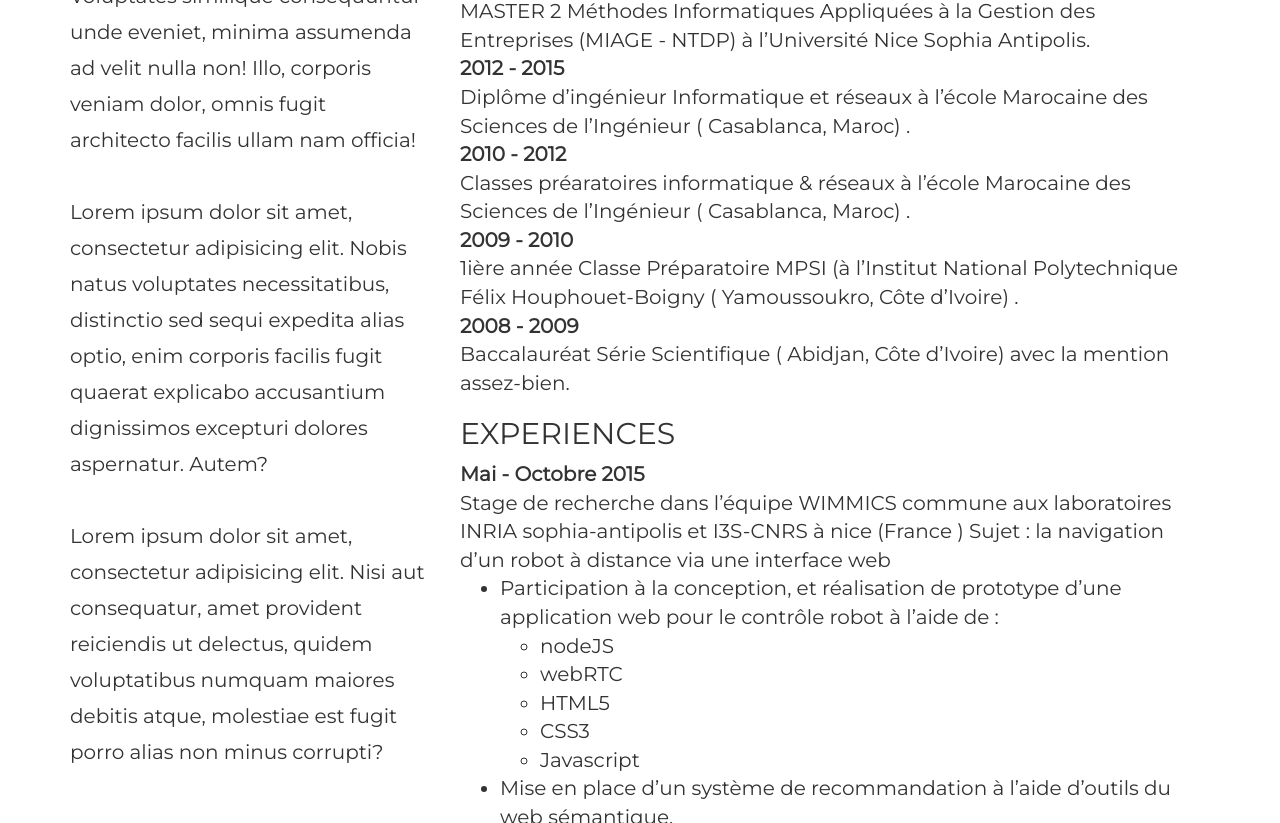
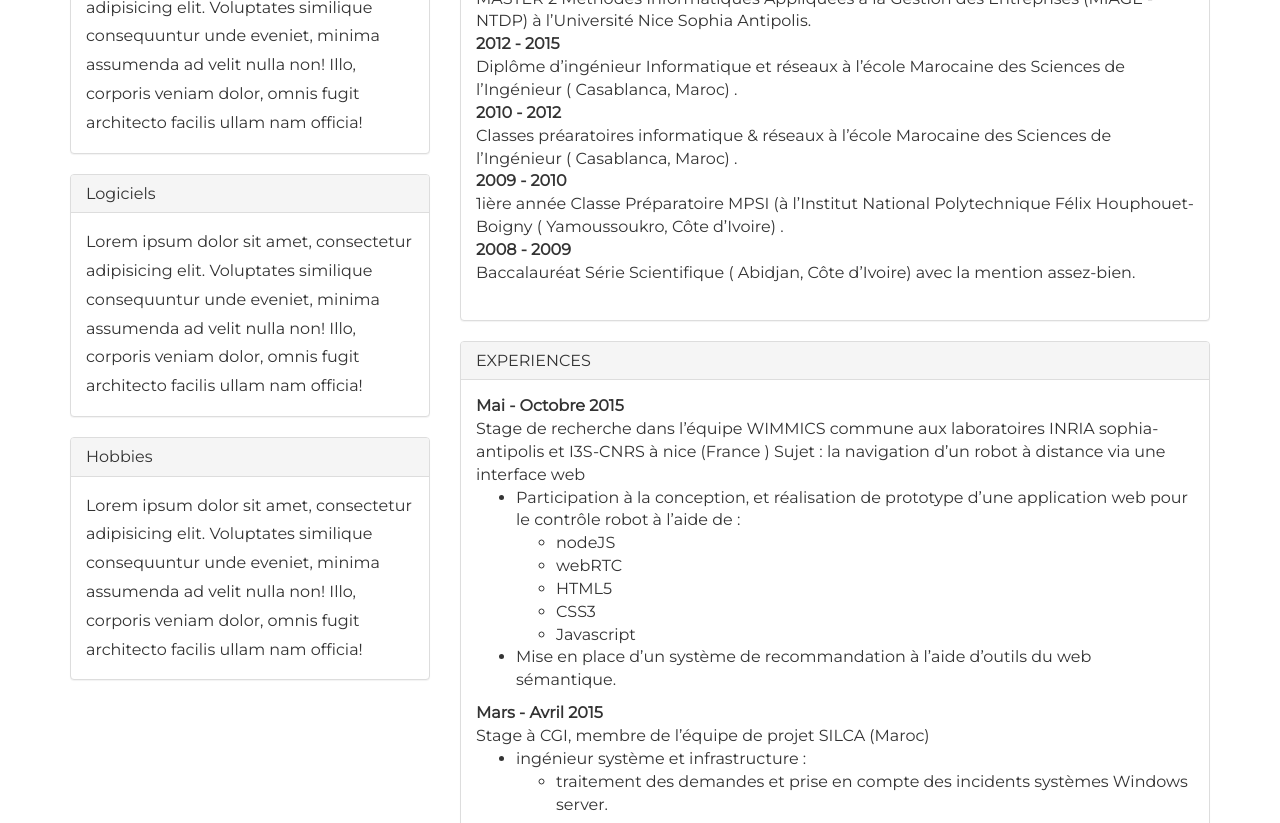
Before and after one commit to KFMichael/KFMichael.github.io, a plain HTML site: page index.html in a window 1280 px wide. Shown: the part 528-1351 px from the top of the page. Drawn offline with nearby package versions, Linux system fonts and the light colour scheme.

Commit message:
reformatage code et ajout de bootstrap

```diff
--- a/css/style.css
+++ b/css/style.css
@@ -90,7 +90,7 @@ img {
 */
 
 body {
-    font: 20px "Montserrat", sans-serif;
+    font: 16px "Montserrat", sans-serif;
     line-height: 1.8;
 
 }
--- a/index.html
+++ b/index.html
@@ -45,7 +45,11 @@
         </nav>
     </header>
     <section id="etatCivil">
-        <article id="informations">
+        <article id="informations" class="panel-body">
+            <div class="clearfix">
+                <figure id="photoCV">
+                    <img src="images/Eric_cartman.png" class="img-circle pull-right" width="200" height="200" alt="une photo de moi, beau gosse">
+                </figure>
                 <h1>KANGAH Baffou&#233; Frank Micha&#235;l</h1>
                 <p>N&#233; le
                     <time datetime="1993-01-06T06:45"> 6 janvier 1993 </time> &#224; Abidjan &#40;C&#244;te d’Ivoire&#41; de Nationalit&#233; Ivoirienne,
@@ -66,8 +70,8 @@
                     <br />
                     <span id="add"> 190, Rue Fr&#233;d&#233;ric Mistral, Centre International de Valbonne </span>
                 </p>
+            </div>
         </article>
-        <figure id="photoCV"></figure>
     </section>
     <div class="container">
         <div class="row">
@@ -77,19 +81,35 @@
                     </header>
                     <aside id="skills">
                         <article id="langage">
-                            orem ipsum dolor sit amet, consectetur adipisicing elit. Voluptates similique consequuntur unde eveniet, minima assumenda ad velit nulla non! Illo, corporis veniam dolor, omnis fugit architecto facilis ullam nam officia!
-                            <br/>
-                            <br/>
+                            <div class="panel panel-default">
+                                <div class="panel-heading">
+                                    <h3 class="panel-title">Langages</h3>
+                                </div>
+                                <div class="panel-body">
+                                    Lorem ipsum dolor sit amet, consectetur adipisicing elit. Voluptates similique consequuntur unde eveniet, minima assumenda ad velit nulla non! Illo, corporis veniam dolor, omnis fugit architecto facilis ullam nam officia!
+                                </div>
+                            </div>
                         </article>
                         <article id="logiciel">
-                            Lorem ipsum dolor sit amet, consectetur adipisicing elit. Nobis natus voluptates necessitatibus, distinctio sed sequi expedita alias optio, enim corporis facilis fugit quaerat explicabo accusantium dignissimos excepturi dolores aspernatur. Autem?
-                            <br/>
-                            <br/>
+                            <div class="panel panel-default">
+                                <div class="panel-heading">
+                                    <h3 class="panel-title">Logiciels</h3>
+                                </div>
+                                <div class="panel-body">
+                                    Lorem ipsum dolor sit amet, consectetur adipisicing elit. Voluptates similique consequuntur unde eveniet, minima assumenda ad velit nulla non! Illo, corporis veniam dolor, omnis fugit architecto facilis ullam nam officia!
+                                </div>
+                            </div>
                         </article>
                         <article id="hobbies">
-                            Lorem ipsum dolor sit amet, consectetur adipisicing elit. Nisi aut consequatur, amet provident reiciendis ut delectus, quidem voluptatibus numquam maiores debitis atque, molestiae est fugit porro alias non minus corrupti?
-                            <br/>
-                            <br/>
+                            <div class="panel panel-default">
+                                <div class="panel-heading">
+                                    <h3 class="panel-title">Hobbies</h3>
+                                </div>
+                                <div class="panel-body">
+                                    Lorem ipsum dolor sit amet, consectetur adipisicing elit. Voluptates similique consequuntur unde eveniet, minima assumenda ad velit nulla non! Illo, corporis veniam dolor, omnis fugit architecto facilis ullam nam officia!
+                                </div>
+                            </div>
+
                         </article>
                     </aside>
                 </section>
@@ -97,7 +117,11 @@
             <div class="col-md-8">
                 <section id="corpsCV">
                     <article id="education">
-                        <h2> FORMATION ET DIPLOMES </h2>
+                        <div class="panel panel-default">
+                            <div class="panel-heading">
+                                <h3 class="panel-title">FORMATION ET DIPLOMES</h3>
+                            </div>
+                            <div class="panel-body">
                                 <dl id="listEducation">
                                     <dt>
                                         <time datetime="2014">2014</time> -
@@ -135,9 +159,15 @@
                                         <span class="diplome"> Baccalaur&#233;at S&#233;rie Scientifique </span> &#40; <span class="lieuFormation"> Abidjan, C&#244;te d’Ivoire&#41; </span> avec la mention assez-bien.
                                     </dd>
                                 </dl>
+                            </div>
+                        </div>
                     </article>
                     <article id="experience">
-                        <h2> EXPERIENCES </h2>
+                        <div class="panel panel-default">
+                            <div class="panel-heading">
+                                <h3 class="panel-title">EXPERIENCES</h3>
+                            </div>
+                            <div class="panel-body">
                                 <dl id="listEducation">
                                     <dt>
                                         <time datetime="2015-05-01">Mai</time> -
@@ -201,27 +231,21 @@
                                         <span class="sujetStage">  Stage d’observation &#224; la Direction du Service Informatique de la Caisse d’&#233;pargne Côte d´Ivoire. </span>
                                     </dd>
                                 </dl>
+                            </div>
+                        </div>
                     </article>
                 </section>
             </div>
         </div>
     </div>
     <footer id="aPropos" class="container-fluid bg-4 text-center">
-        <div class="elevator-button">Back to Top</div>
+        <div class="elevator-button"> <i class="fa fa-hand-pointer-o fa-2x"></i> Back to Top</div>
     </footer>
     <!--les scripts -->
     <script src="http://code.jquery.com/jquery.js"></script>
     <script src="bootstrap/js/bootstrap.min.js"></script>
     <script src='scripts/elevator.js'></script>
-    <script>
-    // Elevator script included on the page, already.
-    window.onload = function() {
-        var elevator = new Elevator({
-            element: document.querySelector('.elevator-button'),
-            duration: 1000 // milliseconds
-        });
-    }
-    </script>
+    <script src='scripts/funny.js'></script>
 </body>
 
 </html>
```
Lines whose indentation alone changed are shown as unchanged.
